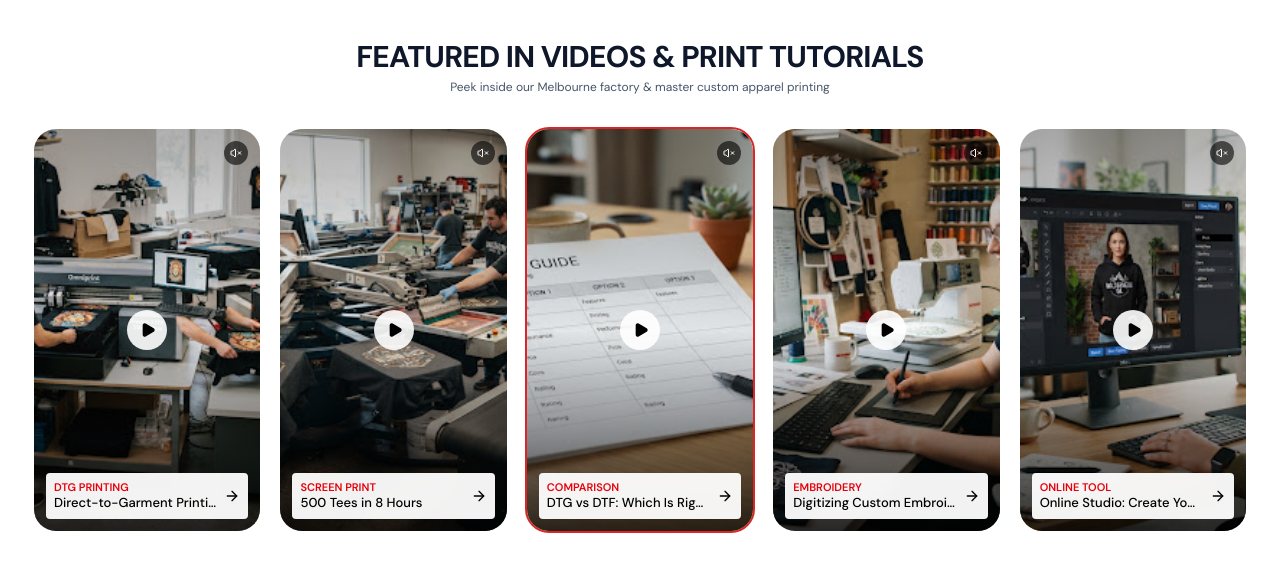
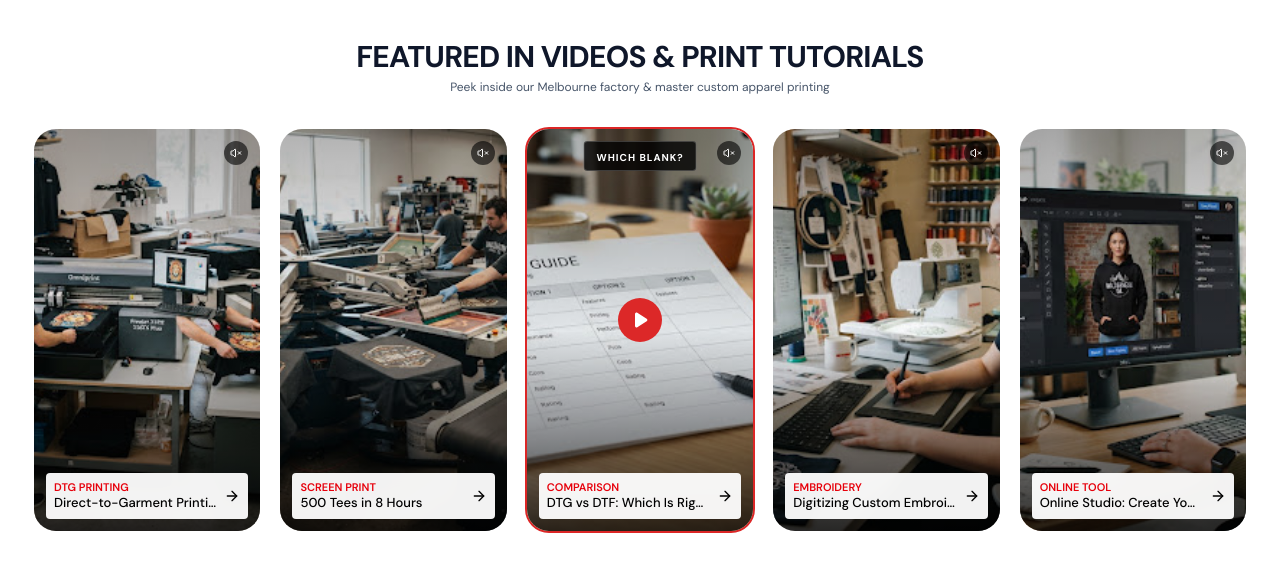
Before and after one commit to faysalahmeddudly/charlsprint, a Next.js app: page / in a window 1280 px wide. Shown: the part 3440-4021 px from the top of the page. Built offline with nearby package versions, Linux system fonts and the light colour scheme.

Commit message:
register from

```diff
--- a/src/app/(auth)/layout.tsx
+++ b/src/app/(auth)/layout.tsx
@@ -4,8 +4,8 @@ import { AuthHeader } from "@/components/layout/auth-header"
 export default function AuthLayout({ children }: { children: ReactNode }) {
   return (
     <>
-      <AuthHeader />
-      <main className="flex flex-1 items-center justify-center px-4 py-16">{children}</main>
+
+      <main className="max-w[1440px]">{children}</main>
     </>
   )
 }
--- a/src/app/(auth)/register/page.tsx
+++ b/src/app/(auth)/register/page.tsx
@@ -7,11 +7,8 @@ export const metadata: Metadata = {
 
 export default function RegisterPage() {
   return (
-    <div className="flex w-full max-w-sm flex-col items-center gap-6">
-      <div className="text-center">
-        <h1 className="text-xl font-semibold">Create your account</h1>
-        <p className="text-sm text-muted-foreground">Join CharlsPrint to start shopping</p>
-      </div>
+    <div className="font-rubik flex justify-center items-center overflow-y-auto min-h-screen py-10 sm:overflow-hidden sm:h-screen sm:py-0">
+
       <RegisterForm />
     </div>
   )
--- a/src/app/globals.css
+++ b/src/app/globals.css
@@ -32,6 +32,7 @@
   --font-heading: var(--font-sans);
   --font-dm-sans: var(--font-dm-sans);
   --font-plus-jakarta-sans: var(--font-plus-jakarta-sans);
+  --font-rubik: var(--font-rubik);
   --font-arial: "Arial", sans-serif;
   --color-sidebar-ring: var(--sidebar-ring);
   --color-sidebar-border: var(--sidebar-border);
--- a/src/app/layout.tsx
+++ b/src/app/layout.tsx
@@ -1,6 +1,6 @@
 import type { Metadata } from "next";
 import { Geist, Geist_Mono } from "next/font/google";
-import { anton, bebasNeue, cinzel, dmSans, inter, plusJakartaSans } from "@/lib/fonts";
+import { anton, bebasNeue, cinzel, dmSans, inter, plusJakartaSans, rubik } from "@/lib/fonts";
 import { AppProviders } from "@/providers/app-providers";
 import "./globals.css";
 
@@ -23,7 +23,7 @@ export default function RootLayout({ children }: LayoutProps<"/">) {
   return (
     <html
       lang="en"
-      className={`${geistSans.variable} ${geistMono.variable} ${dmSans.variable} ${inter.variable} ${plusJakartaSans.variable} ${bebasNeue.variable} ${anton.variable} ${cinzel.variable} h-full antialiased`}
+      className={`${geistSans.variable} ${geistMono.variable} ${dmSans.variable} ${inter.variable} ${plusJakartaSans.variable} ${bebasNeue.variable} ${anton.variable} ${cinzel.variable} ${rubik.variable} h-full antialiased`}
     >
       <body className="min-h-full flex flex-col">
         <AppProviders>{children}</AppProviders>
--- a/src/components/home/FeaturedVideos.tsx
+++ b/src/components/home/FeaturedVideos.tsx
@@ -1,6 +1,6 @@
 "use client"
 import React, { useState } from "react";
-import { VolumeX, Play, ArrowRight } from "lucide-react";
+import { VolumeX, ArrowRight } from "lucide-react";
 
 const ACTIVE_BORDER_COLOR = "#DC2626";
 const ACTIVE_BORDER_WIDTH = 2; // recommended: 2px keeps the highlight visible without overpowering the 24px card radius
@@ -13,30 +13,35 @@ const FeaturedVideos = () => {
       image: "/video1.jpg",
       title: "Direct-to-Garment Printing",
       category: "DTG PRINTING",
+      badge: "WHICH BLANK?",
     },
     {
       id: 2,
       image: "/video2.jpg",
       title: "500 Tees in 8 Hours",
       category: "SCREEN PRINT",
+      badge: "WHICH BLANK?",
     },
     {
       id: 3,
       image: "/video3.jpg",
       title: "DTG vs DTF: Which Is Right for You?",
       category: "COMPARISON",
+      badge: "WHICH BLANK?",
     },
     {
       id: 4,
       image: "/video4.jpg",
       title: "Digitizing Custom Embroidery",
       category: "EMBROIDERY",
+      badge: "WHICH BLANK?",
     },
     {
       id: 5,
       image: "/video5.jpg",
       title: "Online Studio: Create Your Design",
       category: "ONLINE TOOL",
+      badge: "WHICH BLANK?",
     },
   ];
 
@@ -89,6 +94,15 @@ const FeaturedVideos = () => {
                     }}
                   />
 
+                  {/* Badge */}
+                  {isActive && (
+                    <div className="absolute top-3 left-1/2 -translate-x-1/2 rounded-[4px] border border-white/20 bg-black/80 py-0.5 px-3">
+                      <span className="font-dm-sans font-bold text-[10px] leading-[15px] tracking-[1px] uppercase text-white">
+                        {video.badge}
+                      </span>
+                    </div>
+                  )}
+
                   {/* Mute button */}
                   <button
                     type="button"
@@ -99,20 +113,107 @@ const FeaturedVideos = () => {
                   </button>
 
                   {/* Central play overlay */}
+                  {isActive && (
                     <button
                       type="button"
                       aria-label="Play video"
                       onClick={() => setActiveId(video.id)}
                       className="absolute inset-0 flex items-center justify-center"
                     >
-                    <span className="h-10 w-10 rounded-full bg-white/90 flex items-center justify-center">
-                      <Play
-                        size={16}
-                        className="text-black translate-x-[1px]"
-                        fill="currentColor"
+                      <svg
+                        width="68"
+                        height="68"
+                        viewBox="0 0 68 68"
+                        fill="none"
+                        xmlns="http://www.w3.org/2000/svg"
+                      >
+                        <rect x="12" y="2" width="44" height="44" rx="22" fill="#DC2626" />
+                        <g filter="url(#filter0_dd_61_23031)">
+                          <rect
+                            x="12"
+                            y="2"
+                            width="44"
+                            height="44"
+                            rx="22"
+                            fill="white"
+                            fillOpacity="0.01"
+                            shapeRendering="crispEdges"
                           />
-                    </span>
+                        </g>
+                        <path
+                          d="M31.3 16.841C30.8378 16.5496 30.2538 16.5326 29.7754 16.7965C29.297 17.0605 28.9999 17.5636 29 18.11V29.89C28.9999 30.4364 29.297 30.9396 29.7754 31.2035C30.2538 31.4675 30.8378 31.4504 31.3 31.159L40.644 25.269C41.0798 24.9943 41.3442 24.5152 41.3442 24C41.3442 23.4848 41.0798 23.0057 40.644 22.731L31.3 16.84V16.841Z"
+                          fill="white"
+                        />
+                        <defs>
+                          <filter
+                            id="filter0_dd_61_23031"
+                            x="0"
+                            y="0"
+                            width="68"
+                            height="68"
+                            filterUnits="userSpaceOnUse"
+                            colorInterpolationFilters="sRGB"
+                          >
+                            <feFlood floodOpacity="0" result="BackgroundImageFix" />
+                            <feColorMatrix
+                              in="SourceAlpha"
+                              type="matrix"
+                              values="0 0 0 0 0 0 0 0 0 0 0 0 0 0 0 0 0 0 127 0"
+                              result="hardAlpha"
+                            />
+                            <feMorphology
+                              radius="4"
+                              operator="erode"
+                              in="SourceAlpha"
+                              result="effect1_dropShadow_61_23031"
+                            />
+                            <feOffset dy="4" />
+                            <feGaussianBlur stdDeviation="3" />
+                            <feComposite in2="hardAlpha" operator="out" />
+                            <feColorMatrix
+                              type="matrix"
+                              values="0 0 0 0 0 0 0 0 0 0 0 0 0 0 0 0 0 0 0.1 0"
+                            />
+                            <feBlend
+                              mode="normal"
+                              in2="BackgroundImageFix"
+                              result="effect1_dropShadow_61_23031"
+                            />
+                            <feColorMatrix
+                              in="SourceAlpha"
+                              type="matrix"
+                              values="0 0 0 0 0 0 0 0 0 0 0 0 0 0 0 0 0 0 127 0"
+                              result="hardAlpha"
+                            />
+                            <feMorphology
+                              radius="3"
+                              operator="erode"
+                              in="SourceAlpha"
+                              result="effect2_dropShadow_61_23031"
+                            />
+                            <feOffset dy="10" />
+                            <feGaussianBlur stdDeviation="7.5" />
+                            <feComposite in2="hardAlpha" operator="out" />
+                            <feColorMatrix
+                              type="matrix"
+                              values="0 0 0 0 0 0 0 0 0 0 0 0 0 0 0 0 0 0 0.1 0"
+                            />
+                            <feBlend
+                              mode="normal"
+                              in2="effect1_dropShadow_61_23031"
+                              result="effect2_dropShadow_61_23031"
+                            />
+                            <feBlend
+                              mode="normal"
+                              in="SourceGraphic"
+                              in2="effect2_dropShadow_61_23031"
+                              result="shape"
+                            />
+                          </filter>
+                        </defs>
+                      </svg>
                     </button>
+                  )}
 
                   {/* Bottom preview banner */}
                   <div className="absolute inset-x-3 bottom-3 rounded flex items-center justify-between gap-2 px-2 py-2 bg-white/95 backdrop-blur-sm">
--- a/src/lib/fonts.ts
+++ b/src/lib/fonts.ts
@@ -1,4 +1,4 @@
-import { Anton, Bebas_Neue, Cinzel, DM_Sans, Inter, Plus_Jakarta_Sans } from "next/font/google"
+import { Anton, Bebas_Neue, Cinzel, DM_Sans, Inter, Plus_Jakarta_Sans, Rubik } from "next/font/google"
 
 export const dmSans = DM_Sans({
   variable: "--font-dm-sans",
@@ -31,3 +31,8 @@ export const cinzel = Cinzel({
   variable: "--font-cinzel",
   subsets: ["latin"],
 })
+
+export const rubik = Rubik({
+  variable: "--font-rubik",
+  subsets: ["latin"],
+})
--- a/src/lib/validations/auth.ts
+++ b/src/lib/validations/auth.ts
@@ -13,6 +13,7 @@ export const registerSchema = z
     email: z.string().min(1, "Email is required").email("Enter a valid email"),
     password: z.string().min(8, "Password must be at least 8 characters"),
     confirmPassword: z.string().min(8, "Confirm your password"),
+    phone:z.string().min(12).optional
   })
   .refine((data) => data.password === data.confirmPassword, {
     message: "Passwords do not match",
```
Also changed, not shown: src/components/auth/register-form.tsx (+40 -29 lines), public/fb.png (added), public/google.png (added). Lines whose indentation alone changed are shown as unchanged.
